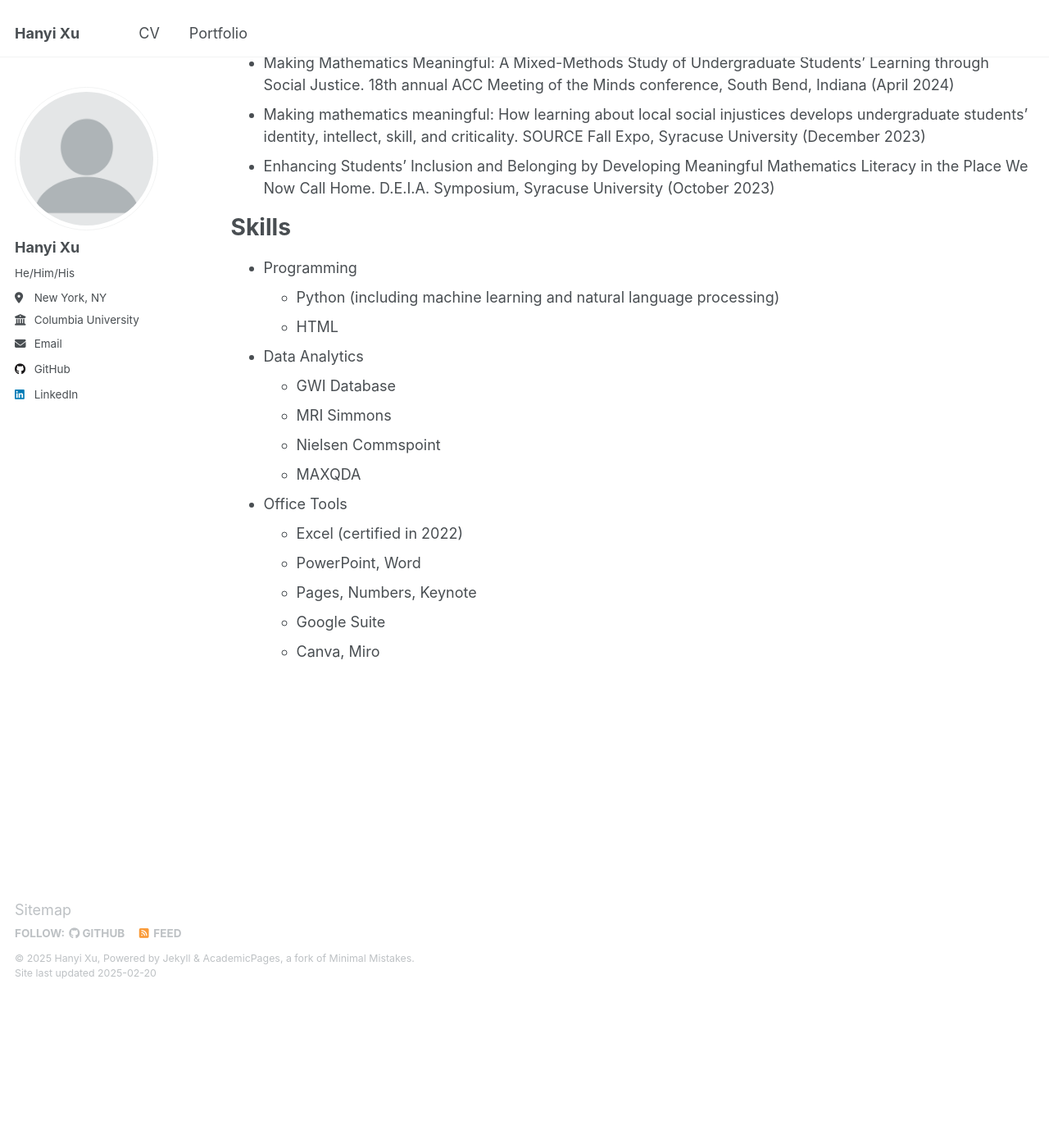
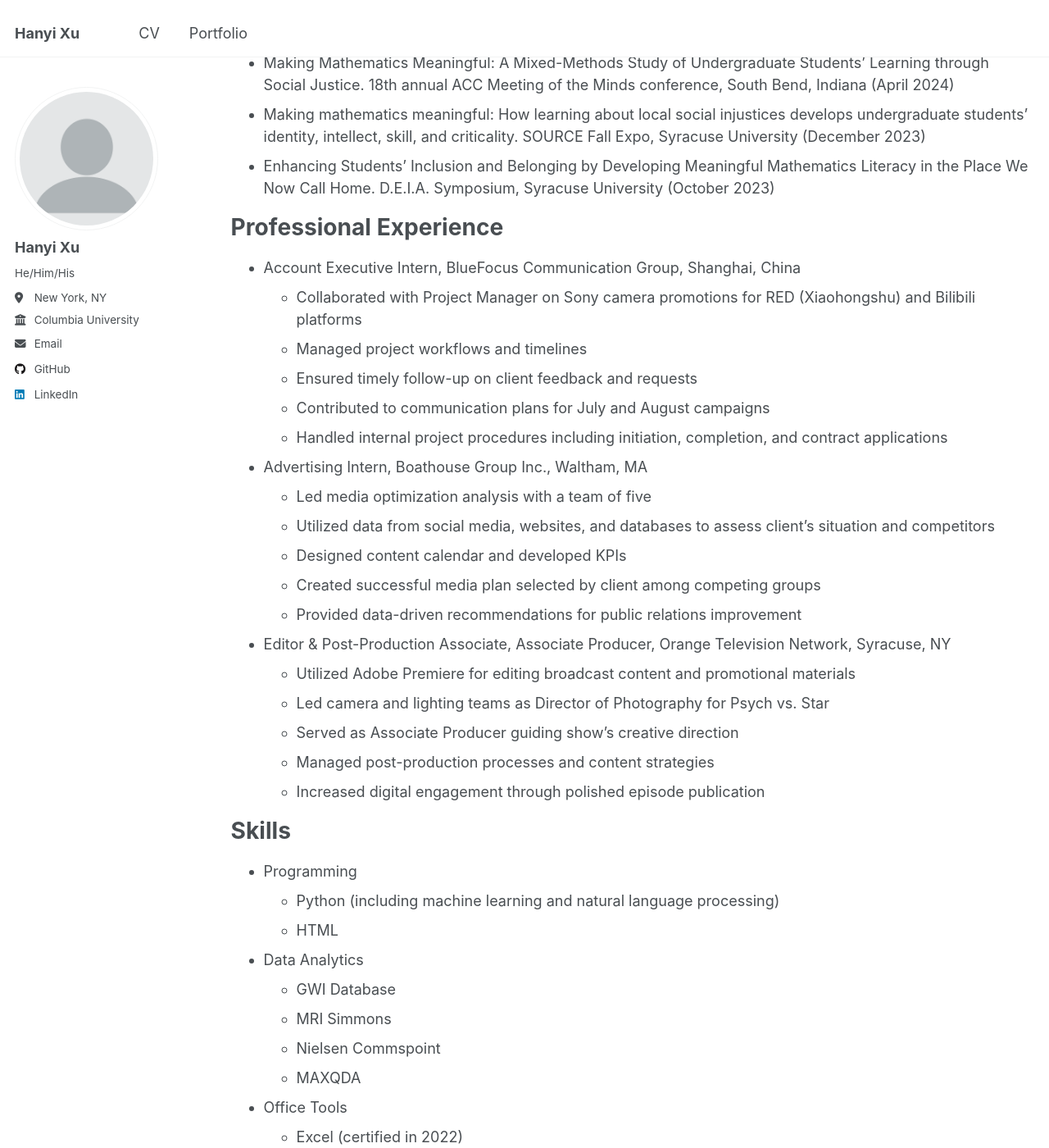
Before and after one commit to hanyixu/hanyixu.github.io, a Jekyll site: the page built from _pages/cv.md, in a window 1280 px wide and 1400 px high, scrolled down 1201 px. Shown: the whole window at 82% size. Built offline with Jekyll 4.4.1, drawn with Linux system fonts in a browser that asks for light colours; before the commit the page ends 2416 px from its top, so only the background shows below that; some of the changed text lies outside the part shown.

Commit message:
Update cv.md

```diff
--- a/_pages/cv.md
+++ b/_pages/cv.md
@@ -45,6 +45,29 @@
 * Making mathematics meaningful: How learning about local social injustices develops undergraduate students' identity, intellect, skill, and criticality. SOURCE Fall Expo, Syracuse University (December 2023)
 * Enhancing Students' Inclusion and Belonging by Developing Meaningful Mathematics Literacy in the Place We Now Call Home. D.E.I.A. Symposium, Syracuse University (October 2023)
 
+Professional Experience
+======
+* Account Executive Intern, BlueFocus Communication Group, Shanghai, China
+  * Collaborated with Project Manager on Sony camera promotions for RED (Xiaohongshu) and Bilibili platforms
+  * Managed project workflows and timelines
+  * Ensured timely follow-up on client feedback and requests
+  * Contributed to communication plans for July and August campaigns
+  * Handled internal project procedures including initiation, completion, and contract applications
+
+* Advertising Intern, Boathouse Group Inc., Waltham, MA
+  * Led media optimization analysis with a team of five
+  * Utilized data from social media, websites, and databases to assess client's situation and competitors
+  * Designed content calendar and developed KPIs
+  * Created successful media plan selected by client among competing groups
+  * Provided data-driven recommendations for public relations improvement
+
+* Editor & Post-Production Associate, Associate Producer, Orange Television Network, Syracuse, NY
+  * Utilized Adobe Premiere for editing broadcast content and promotional materials
+  * Led camera and lighting teams as Director of Photography for Psych vs. Star
+  * Served as Associate Producer guiding show's creative direction
+  * Managed post-production processes and content strategies
+  * Increased digital engagement through polished episode publication
+
 Skills
 ======
 * Programming
```
Also changed, not shown: other parts of _pages/cv.md (+1 -1 lines).
